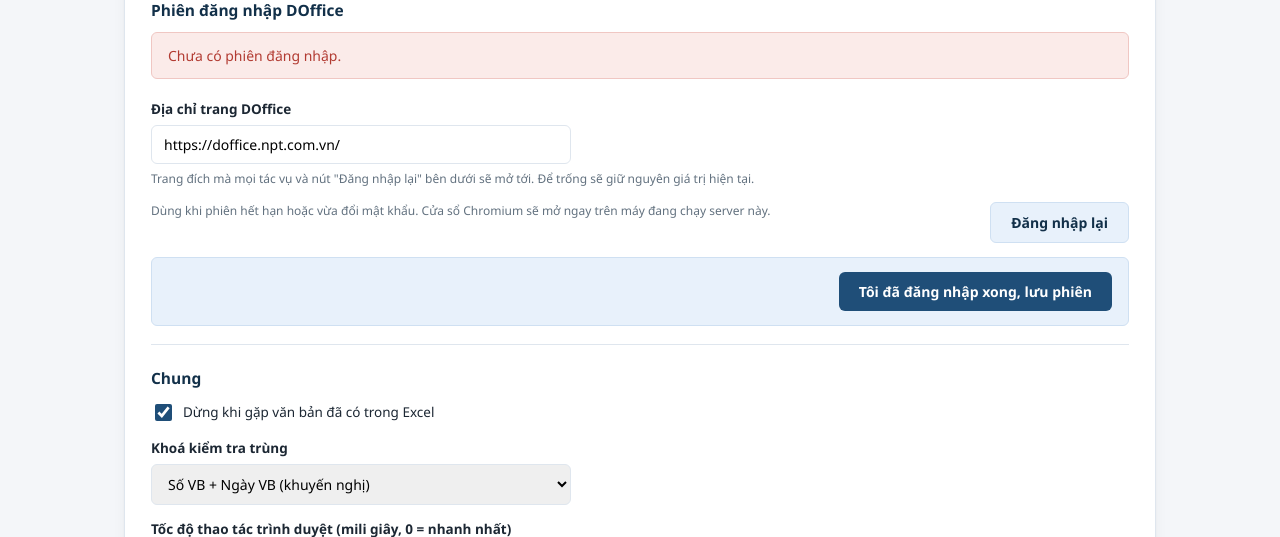
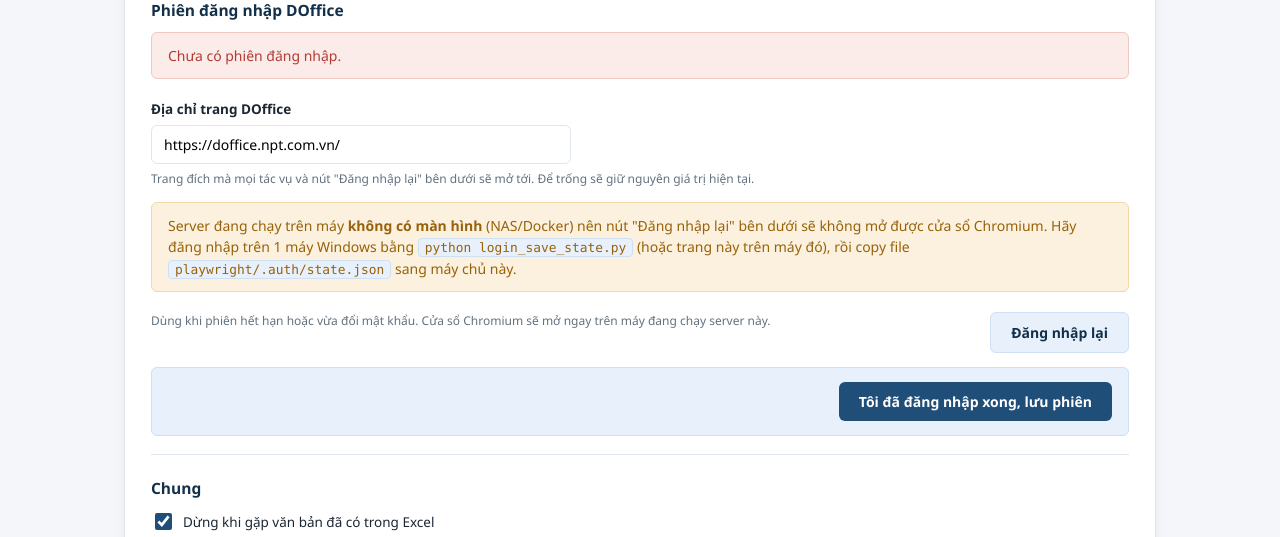
Before and after one commit to zerokiem/DO_Auto, a Flask app: page /settings in a window 1280 px wide. Shown: the part 224-761 px from the top of the page. Run offline with Flask 3, Linux system fonts and the light colour scheme.

Commit message:
Canh bao truoc khi bam Dang nhap lai tren may khong man hinh + sua path cung trong startup script
- settings.html/app.py: nut "Dang nhap lai" chi thuc su dung duoc khi co man
  hinh that (Windows, hoac co bien DISPLAY). Tren NAS/Docker no se luon loi
  (xem do_auto/login_flow.py) - truoc day nguoi dung phai bam thu moi biet,
  gio bao truoc bang banner + disable nut luon.
- install_web_startup.ps1: bo duong dan hardcode cua may nay, dung $PSScriptRoot
  de chay dung tren bat ky may nao clone repo vao vi tri khac.
- install.ps1: them buoc 3 (tuy chon) tro toi install_web_startup.ps1 de chay
  ngam + tu khoi dong cung Windows.

Co-Authored-By: Claude Opus 4.8 <noreply@anthropic.com>

```diff
--- a/webapp/app.py
+++ b/webapp/app.py
@@ -9,6 +9,7 @@ o thu muc goc de biet cach khoi dong.
 from __future__ import annotations
 
 import json
+import os
 import queue
 import sys
 import time
@@ -385,6 +386,10 @@ def settings_page():
         error=error,
         auth=_auth_state_info(effective_cfg),
         login_status=login_manager.status(),
+        # Nut "Dang nhap lai" can mo Chromium THAT tren may dang chay server
+        # nay - tren Linux/Docker (NAS/Pi) khong co man hinh (DISPLAY) se luon
+        # loi, xem do_auto/login_flow.py. Bao truoc thay vi de bam xong moi biet.
+        can_login_here=(sys.platform == "win32") or bool(os.environ.get("DISPLAY")),
     )
 
 
--- a/webapp/templates/settings.html
+++ b/webapp/templates/settings.html
@@ -31,10 +31,19 @@
       <p class="field-hint">Trang đích mà mọi tác vụ và nút "Đăng nhập lại" bên dưới sẽ mở tới. Để trống sẽ giữ nguyên giá trị hiện tại.</p>
     </div>
 
+    {% if not can_login_here %}
+    <div class="banner banner-warning">
+      Server đang chạy trên máy <strong>không có màn hình</strong> (NAS/Docker) nên nút "Đăng nhập lại"
+      bên dưới sẽ không mở được cửa sổ Chromium. Hãy đăng nhập trên 1 máy Windows bằng
+      <code>python login_save_state.py</code> (hoặc trang này trên máy đó), rồi copy file
+      <code>playwright/.auth/state.json</code> sang máy chủ này.
+    </div>
+    {% endif %}
+
     <div class="field-row">
       <div class="panel-head-row">
         <p class="field-hint" style="margin: 0;">Dùng khi phiên hết hạn hoặc vừa đổi mật khẩu. Cửa sổ Chromium sẽ mở ngay trên máy đang chạy server này.</p>
-        <button type="button" id="login-start-btn" class="btn btn-secondary" {{ 'disabled' if login_status.is_active else '' }}>
+        <button type="button" id="login-start-btn" class="btn btn-secondary" {{ 'disabled' if (login_status.is_active or not can_login_here) else '' }}>
           Đăng nhập lại
         </button>
       </div>
```
Also changed, not shown: 2 other files.
